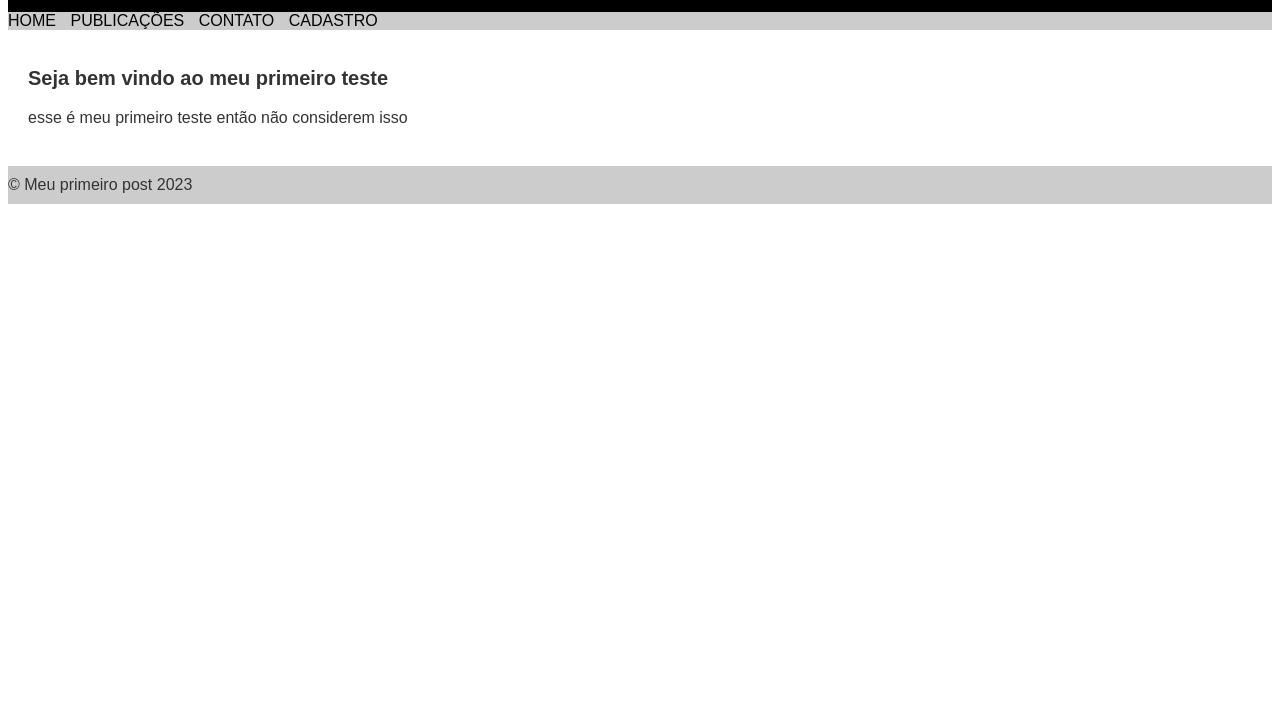
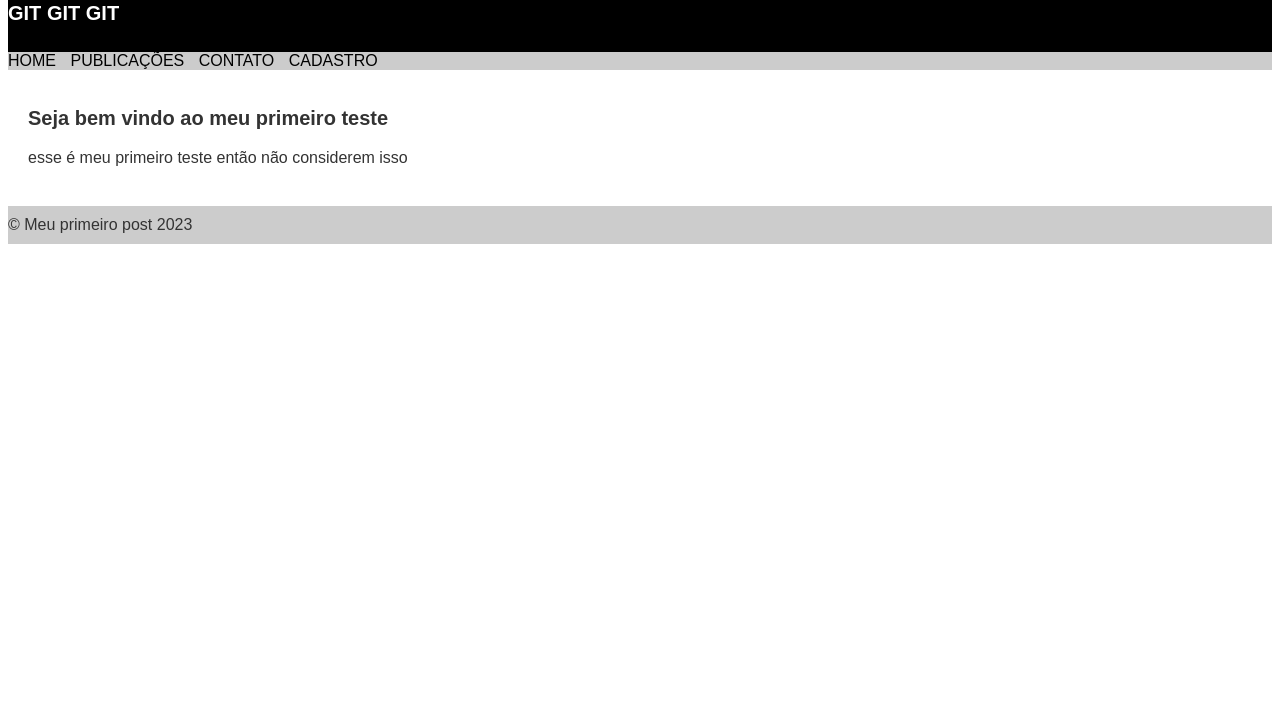
Before and after one commit to Isabelle0210/testeoficial, a plain HTML site: page index.html in a window 1280 px wide. Shown: the part 77-800 px from the top of the page. Drawn offline with Linux system fonts and the light colour scheme.

Commit message:
segundo commit

```diff
--- a/index.html
+++ b/index.html
@@ -9,6 +9,7 @@
 <body>
     <header>
         <h1>Primeiro teste de git</h1>
+        <h2>GIT GIT GIT</h2>
 
     </header>
     <nav>
```
